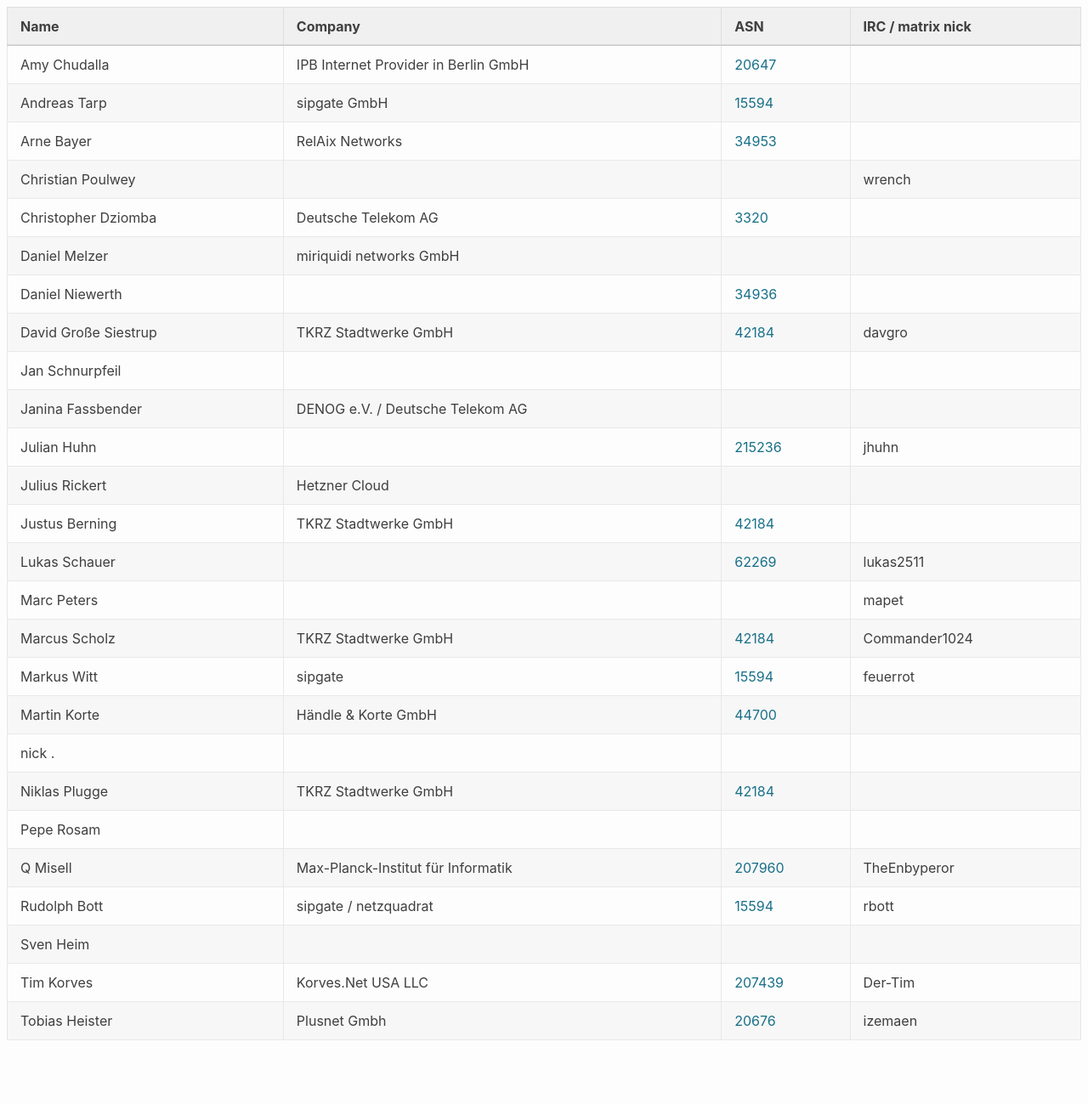
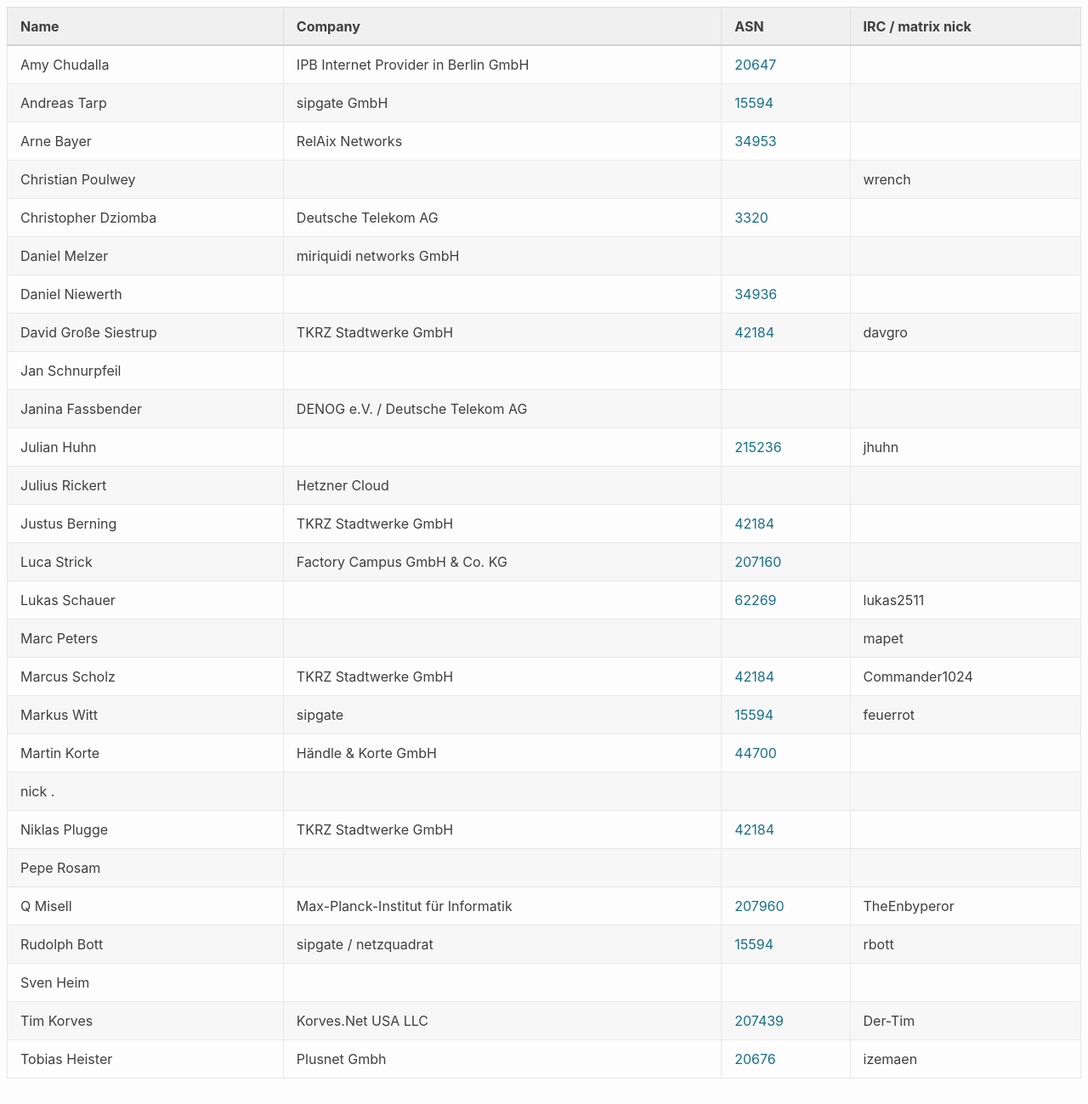
Before and after one commit to denog/pretix-attendeelist, a Jekyll site: the page built from denogmeetup25-05/index.markdown, in a window 1280 px wide and 1299 px high. Shown: the whole window at 85% size. Built offline with Jekyll 4.4.1, drawn with Linux system fonts in a browser that asks for light colours.

Commit message:
Latest data: Mon May 12 18:51:26 UTC 2025

```diff
--- a/_data/attendees_denogmeetup25-05.json
+++ b/_data/attendees_denogmeetup25-05.json
@@ -78,6 +78,12 @@
     "asn": "42184"
   },
   {
+    "name": "Luca Strick",
+    "company": "Factory Campus GmbH & Co. KG",
+    "irc": null,
+    "asn": "207160"
+  },
+  {
     "name": "Lukas Schauer",
     "company": null,
     "irc": "lukas2511",
```
